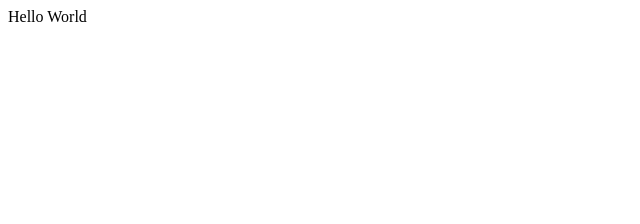
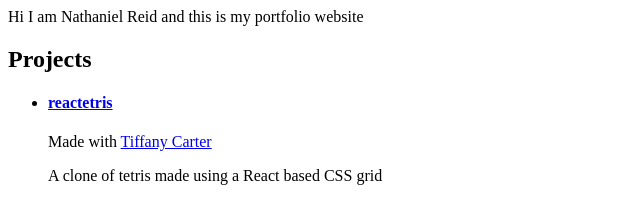
Before and after one commit to Nat-Reid/Nat-Reid.github.io, a plain HTML site: page index.html in a window 1280 px wide. Shown: the whole page, without its empty margins (0-640 px from the left). Drawn offline with Linux system fonts and the light colour scheme.

Commit message:
added projects to index.html

```diff
--- a/index.html
+++ b/index.html
@@ -5,6 +5,14 @@
     <title>Nathaniel Reid</title>
   </head>
   <body>
-    Hello World
+    Hi I am Nathaniel Reid and this is my portfolio website
+    <h2>Projects</h2>
+    <ul>
+      <li>
+        <h4><a href="http://reactetris.herokuapp.com/">reactetris</a></h4>
+        <p>Made with <a href="https://github.com/tafby">Tiffany Carter</a></p>
+        <p>A clone of tetris made using a React based CSS grid</p>
+      </li>
+    </ul>
   </body>
 </html>
```
